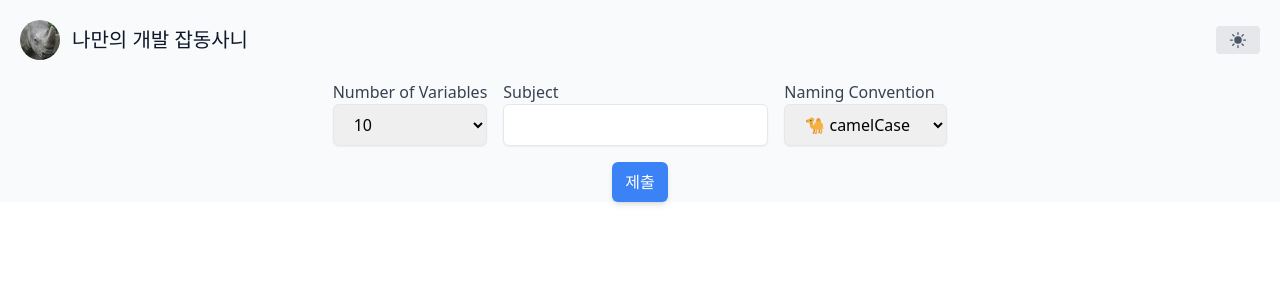
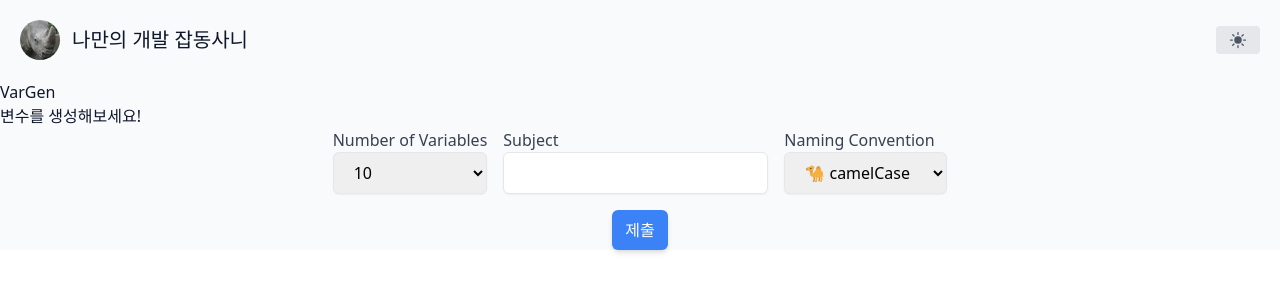
Before and after one commit to rhino-ty/VarGen, a Next.js app: page / in a window 1280 px wide. Shown: the top 300 px of the page. Built offline with nearby package versions, Linux system fonts and the light colour scheme.

Commit message:
feat: 제목 생성

```diff
--- a/src/components/PromptInput.tsx
+++ b/src/components/PromptInput.tsx
@@ -40,6 +40,8 @@ export default function PromptInput() {
 
   return (
     <QueryClientProvider client={queryClient}>
+      <h1>VarGen</h1>
+      <h3>변수를 생성해보세요!</h3>
       <form
         onSubmit={handleSubmit}
         className="container px-5 mx-auto flex flex-col items-center justify-center space-y-4"
```
